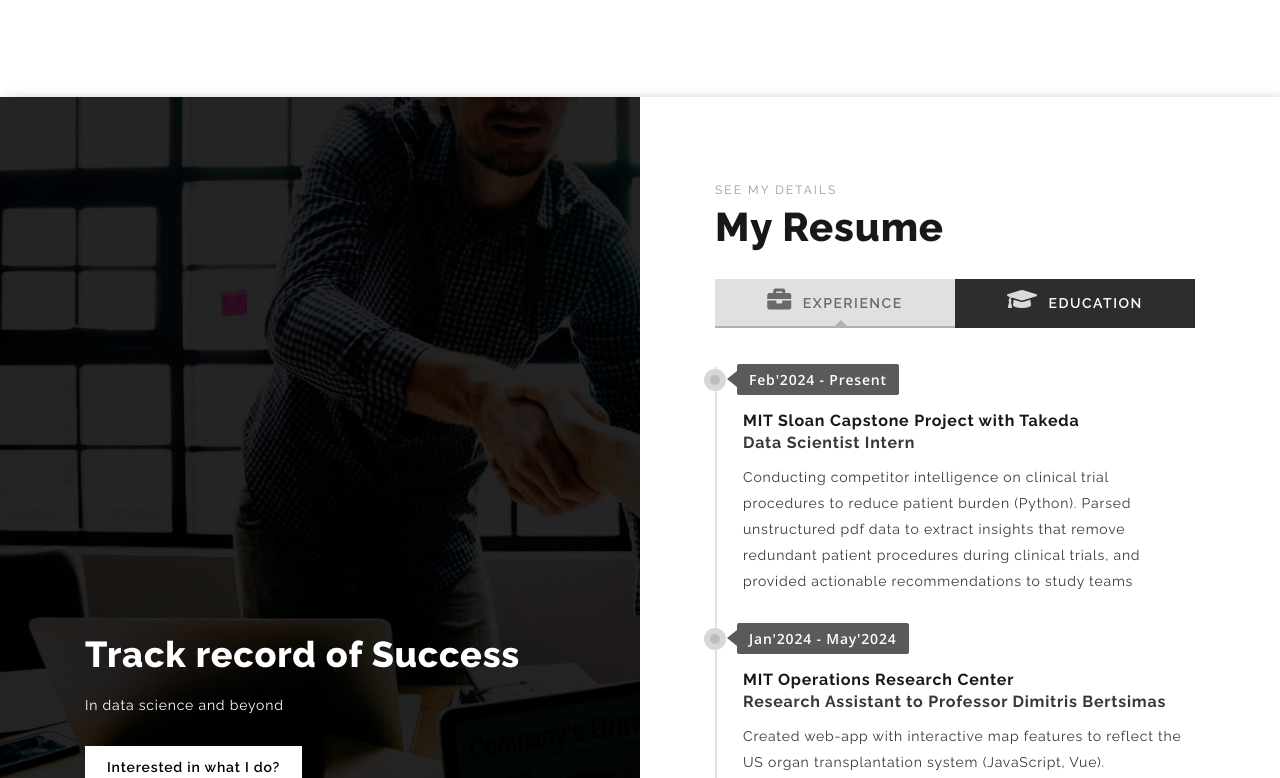
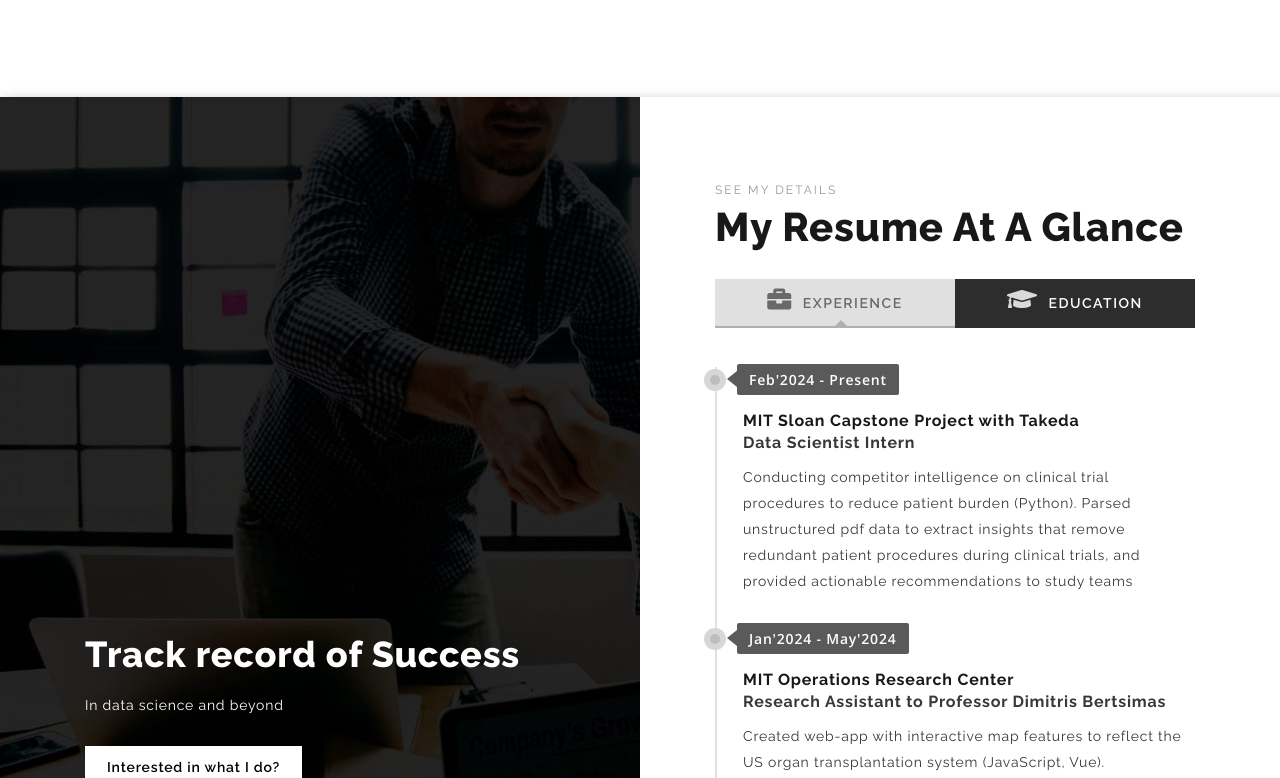
Before and after one commit to a-gantzia/a-gantzia.github.io, a plain HTML site: page index.html in a window 1280 px wide. Shown: the part 1978-2756 px from the top of the page. Drawn offline with nearby package versions, Linux system fonts and the light colour scheme.

Commit message:
Change text

```diff
--- a/index.html
+++ b/index.html
@@ -120,7 +120,7 @@
                                       </p>
                                       <p>I like to create value by tackling complex, real-world problems using data. I have had work experience in Tech as a data scientist at <a href="https://www.satalia.com/">Satalia</a> and in Consulting as a business analyst at <a href="https://www.ey.com/en_gr">Ernst & Young</a>.
                         </p>
-
+                        <p></p>
                         <p class="about-text">
                             I am particularly interested in projects of high impact. If you think I can be helpful to you or your cause and would like to meet, please feel free to get in touch.
                         </p>
@@ -293,7 +293,7 @@
                             <div class="detail-content-area padding-style2">
                                 <div class="detail-header">
                                     <p class="title-small">SEE MY DETAILS</p>
-                                    <h4 class="section-title">My Resume</h4>
+                                    <h4 class="section-title">My Resume At a Glance</h4>
                                 </div>
                                 <div class="detail-contents">
                                     <nav>
```
Also changed, not shown: images/flogo.png (added), 2 other files.
